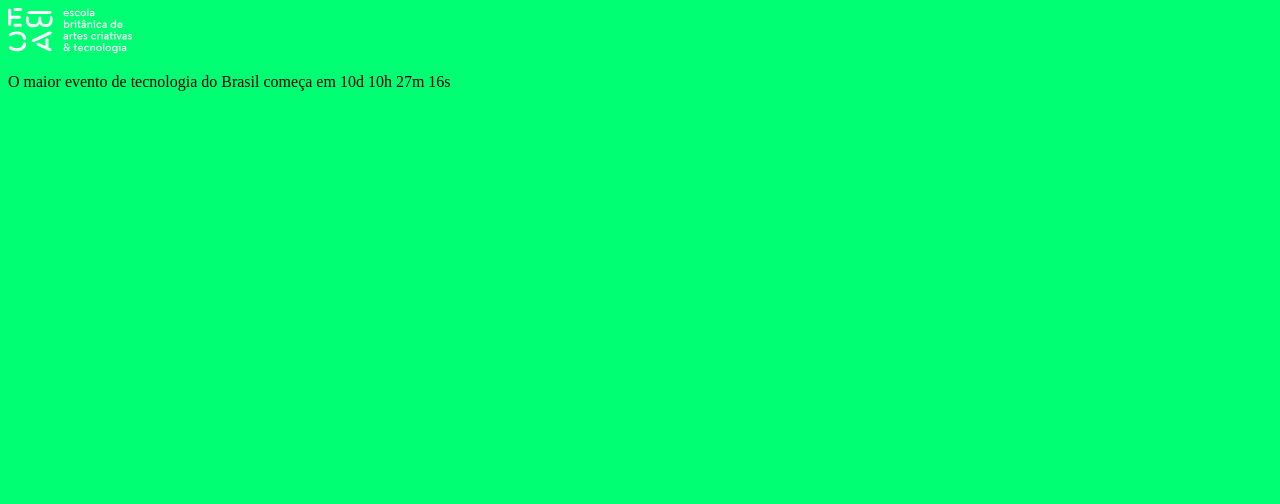
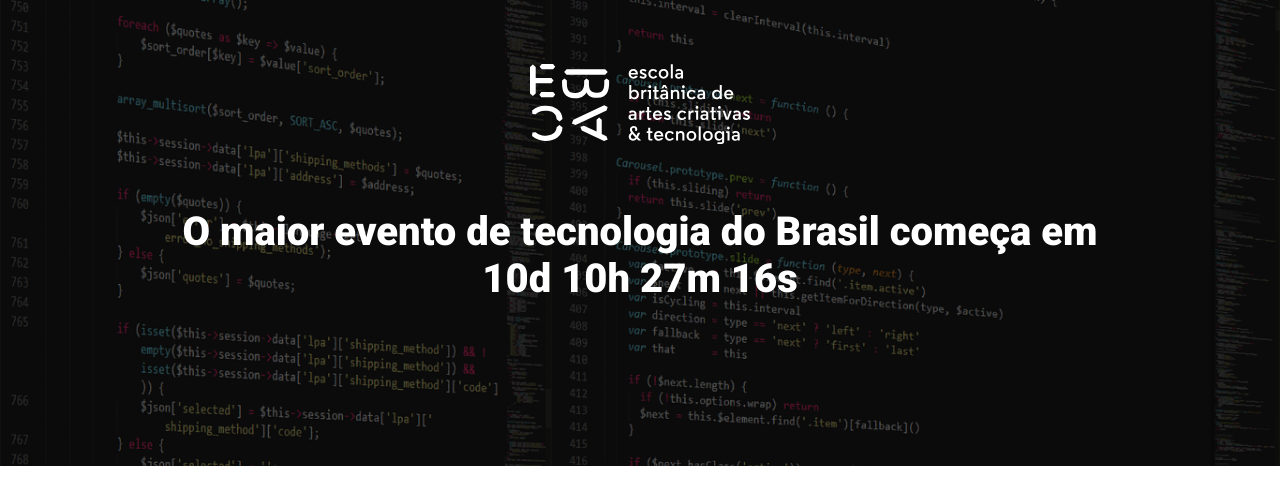
Before and after one commit to MayaraZucheli/ebac_tech_talks, a website built with Parcel: page src/index.html in a window 1280 px wide. Built offline with nearby package versions, Linux system fonts and the light colour scheme.

Commit message:
criando o hero

```diff
--- a/src/index.html
+++ b/src/index.html
@@ -6,14 +6,14 @@
     <title>Ebac Talks</title>
     <link rel="preconnect" href="https://fonts.googleapis.com">
     <link rel="preconnect" href="https://fonts.gstatic.com" crossorigin>
-    <link href="https://fonts.googleapis.com/css2?family=Roboto:wght@400;700&display=swap" rel="stylesheet">
+    <link href="https://fonts.googleapis.com/css2?family=Roboto:wght@400;700;900&display=swap" rel="stylesheet">
     <link rel="stylesheet" href="styles/main.scss">
 </head>
 <body>
     <header class="hero">
         <div class="container">
-            <img src="./images/ebac_logo.svg" alt="Ebac logo">
-            <p>
+            <img class="hero__logo" src="./images/ebac_logo.svg" alt="Ebac logo">
+            <p class="hero__text">
                 O maior evento de tecnologia do Brasil começa em 10d 10h 27m 16s
             </p>
         </div>
--- /dev/null
+++ b/src/styles/_hero.scss
@@ -0,0 +1,53 @@
+.hero {
+    padding-top: 64px;
+    padding-bottom: 100px;
+    background-image: url(../images/fundo.png);
+    background-repeat: no-repeat;
+    background-size: cover;
+    position: relative;
+
+    .container {
+        position: relative;
+    }
+
+    &::before {
+        position: absolute;
+        top: 0;
+        left: 0;
+        width: 100%;
+        height: 100%;
+        background-color: #000;
+        content: '';
+        opacity: 0.6;
+    }
+
+    &__text {
+        margin-top: 64px;
+        margin-bottom: 64px;
+        font-size: 40px;
+        line-height: 56ox;
+        font-weight: 800;
+        text-align: center;
+
+    }
+
+    &__logo {
+        margin: 0 auto;
+        height: 80px;
+        display: block;
+    }
+
+    @media (max-width: 640px) {
+        padding: 40px 0;
+
+        &__logo {
+            height: 40px;
+        }
+
+        &__text {
+            font-size: 22px;
+            line-height: 24px;
+            margin: 24px 0;
+        }
+    }
+}
--- a/src/styles/main.scss
+++ b/src/styles/main.scss
@@ -1,3 +1,23 @@
-body {
-    background-color: rgb(0, 255, 115);
+@use 'hero';
+
+* {
+    margin: 0;
+    padding: 0;
+    box-sizing: border-box;
+    font-family: Roboto, sans-serif;
+    color: rgb(255, 255, 255);
 }
+
+.container {
+    max-width: 960px;
+    width: 100%;
+    margin: 0 auto;
+
+    @media (max-width: 640px) {
+        max-width: 80%;
+    }
+
+    @media (max-width: 1024px) {
+        max-width: 90%;
+    }
+}
```
